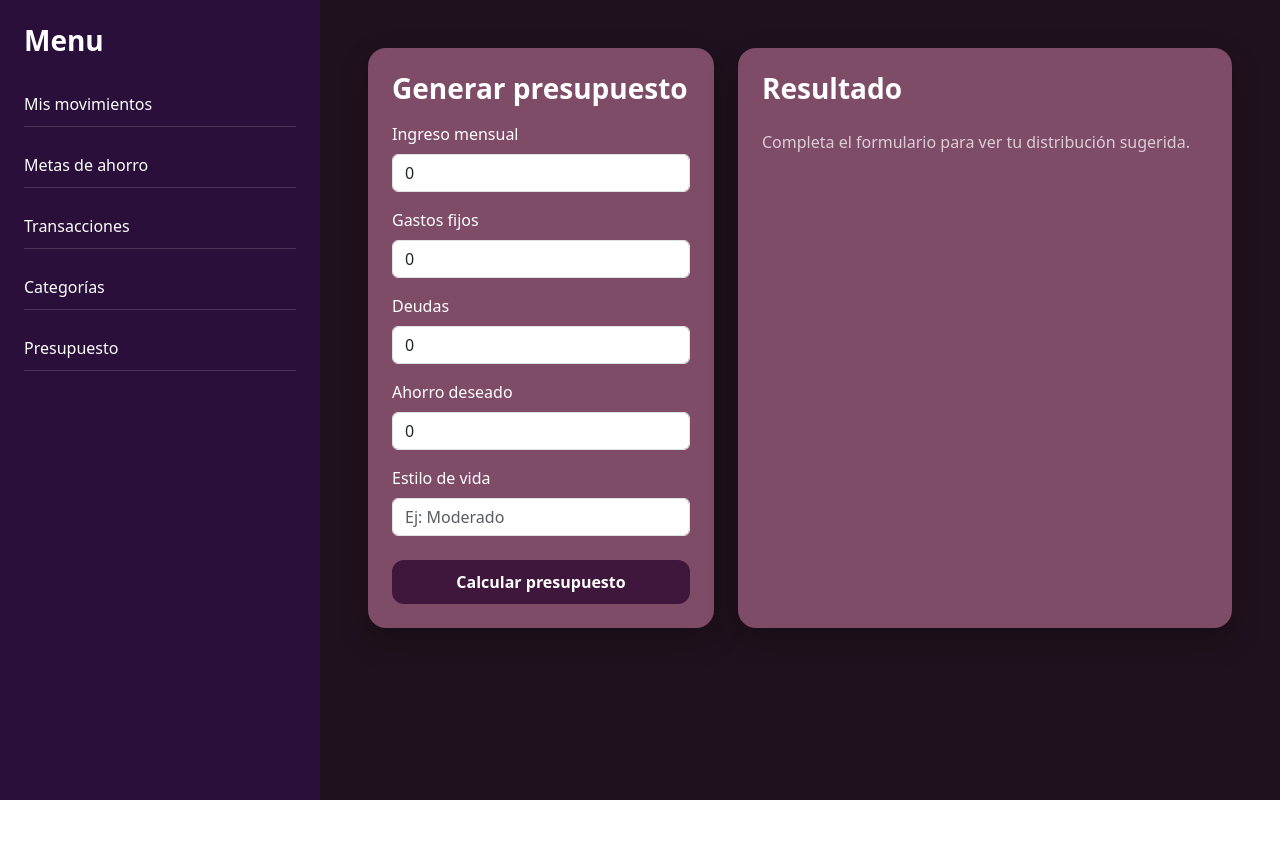
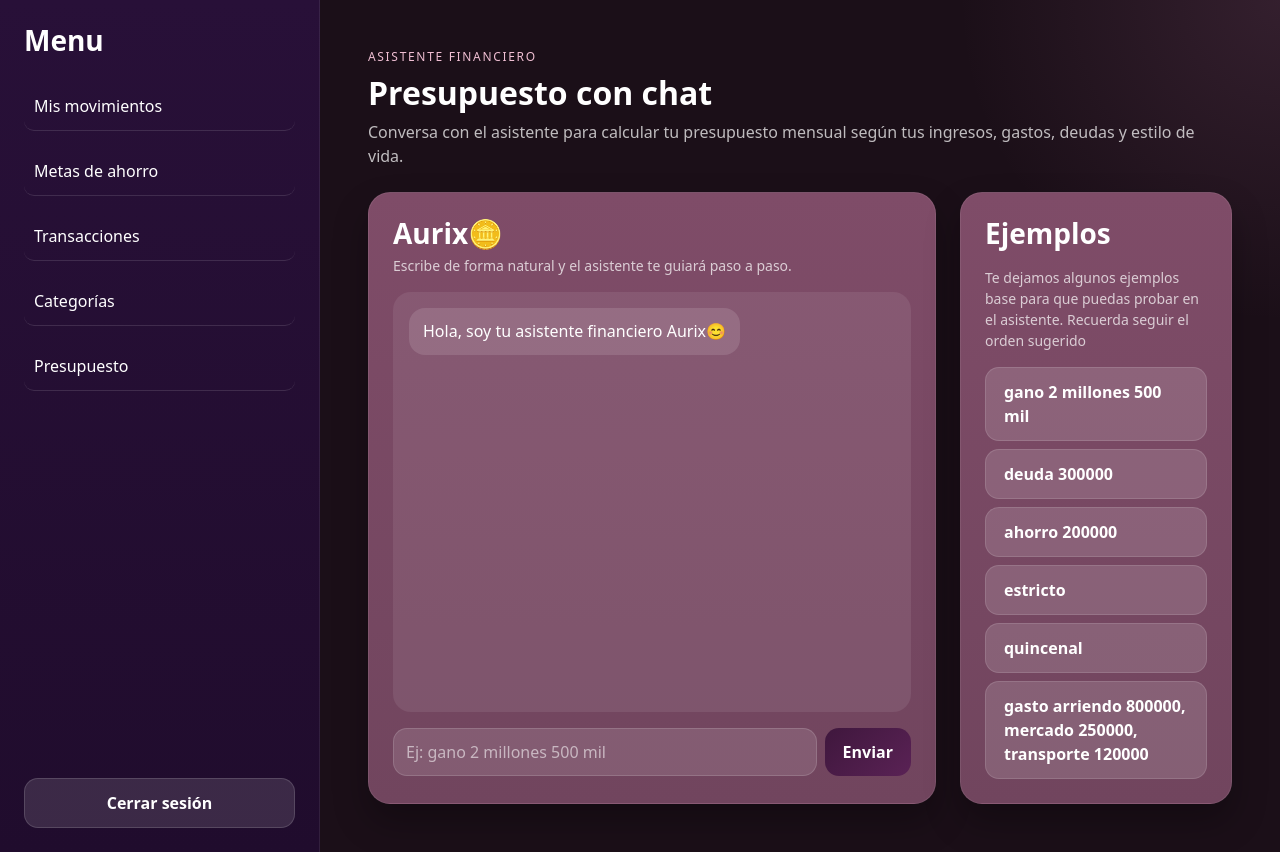
Before and after one commit to alejaagf11/NuvoraProject, an Angular app in the folder frontend/: page /presupuesto in a window 1280 px wide. Before the commit the page ends 800 px from the top, so only its background shows below. Built offline with nearby package versions, Linux system fonts and the light colour scheme.

Commit message:
Chat de presupuestos mas el valor mensual de un abono

```diff
--- a/frontend/src/app/dashboard/dashboard.component.css
+++ b/frontend/src/app/dashboard/dashboard.component.css
@@ -81,11 +81,11 @@
 }
 
 .amount-expense {
-  color: #ffd1d1;
+  color: #e46d6d;
 }
 
 .amount-income {
-  color: #d6ffe3;
+  color: #41b164;
 }
 
 .jar-wrap {
--- a/frontend/src/app/metas-ahorro-list/metas-ahorro-list.component.css
+++ b/frontend/src/app/metas-ahorro-list/metas-ahorro-list.component.css
@@ -127,11 +127,11 @@
 }
 
 .success-text {
-  color: #d6ffe3;
+  color: #41b164;
 }
 
 .danger-text {
-  color: #ffd1d1;
+  color: #e46d6d;
 }
 
 .custom-progress {
--- a/frontend/src/app/models/metas_ahorro.ts
+++ b/frontend/src/app/models/metas_ahorro.ts
@@ -6,4 +6,6 @@ export interface MetasAhorro{
     ahorroMensual?: number;
     montoAhorrado?: number;
     usuarioId?: number;
+    montoRestante?: number;
+    mesesRestantes?: number;
 }
--- a/frontend/src/app/presupuesto/presupuesto.component.css
+++ b/frontend/src/app/presupuesto/presupuesto.component.css
@@ -5,76 +5,157 @@
 }
 
 .sidebar {
-  background: #2a0f3a;
+  background: linear-gradient(180deg, #281038 0%, #200c2d 100%);
   color: white;
   min-height: 100vh;
+  border-right: 1px solid rgba(255,255,255,0.08);
+  display: flex;
+  flex-direction: column;
 }
 
 .menu-links li {
-  padding: 10px 0;
-  border-bottom: 1px solid rgba(255,255,255,0.15);
+  padding: 12px 10px;
+  border-bottom: 1px solid rgba(255,255,255,0.12);
   cursor: pointer;
   transition: 0.2s ease;
+  border-radius: 10px;
 }
 
 .menu-links li:hover {
   color: #f2bdd3;
-  padding-left: 6px;
+  background: rgba(255,255,255,0.06);
+  padding-left: 14px;
 }
 
 .main-content {
-  background: #1f111d;
+  background:
+    radial-gradient(circle at top right, rgba(181, 115, 159, 0.16), transparent 25%),
+    #1b0f18;
+  min-height: 100vh;
 }
 
-.budget-card {
-  background: #7f4c68;
-  border: none;
-  color: white;
-  border-radius: 18px;
-  box-shadow: 0 12px 30px rgba(0, 0, 0, 0.22);
-}
-
-.btn-custom {
-  background-color: #3f173d;
-  color: white;
-  border: none;
-  border-radius: 12px;
-  font-weight: 600;
-  padding: 10px 18px;
-}
-
-.btn-custom:hover {
-  background-color: #572052;
+.section-header .eyebrow {
+  text-transform: uppercase;
+  letter-spacing: 0.14em;
+  font-size: 12px;
+  color: #f0bfd3;
 }
 
 .text-muted-custom {
   color: rgba(255,255,255,0.72);
 }
 
-.result-grid {
-  display: grid;
-  grid-template-columns: repeat(2, 1fr);
-  gap: 16px;
+.budget-card {
+  background: linear-gradient(180deg, #7f4c68 0%, #71455e 100%);
+  border: 1px solid rgba(255,255,255,0.08);
+  color: white;
+  border-radius: 22px;
+  box-shadow: 0 18px 35px rgba(0, 0, 0, 0.28);
 }
 
-.result-item {
-  background: rgba(255,255,255,0.1);
+.custom-input {
+  background: rgba(255,255,255,0.12);
+  border: 1px solid rgba(255,255,255,0.14);
+  color: white;
   border-radius: 14px;
-  padding: 18px;
-  display: flex;
-  flex-direction: column;
-  gap: 6px;
+  min-height: 48px;
 }
 
-.result-item span {
-  color: rgba(255,255,255,0.75);
-  font-size: 14px;
+.custom-input:focus {
+  background: rgba(255,255,255,0.16);
+  color: white;
+  border-color: #efc2d5;
+  box-shadow: 0 0 0 0.2rem rgba(239, 194, 213, 0.2);
 }
 
-.result-item strong {
-  font-size: 20px;
+.custom-input::placeholder {
+  color: rgba(255,255,255,0.56);
 }
 
-.result-item.highlight {
+.btn-custom {
+  background: linear-gradient(135deg, #3f173d 0%, #5a2255 100%);
+  color: white;
+  border: none;
+  border-radius: 14px;
+  font-weight: 700;
+  padding: 12px 18px;
+}
+
+.btn-custom:hover {
+  background: linear-gradient(135deg, #52204f 0%, #6f2b68 100%);
+}
+
+.btn-soft {
+  background: rgba(255,255,255,0.14);
+  color: white;
+  border: 1px solid rgba(255,255,255,0.12);
+  border-radius: 14px;
+  font-weight: 600;
+  padding: 12px 18px;
+}
+
+.btn-soft:hover {
+  background: rgba(255,255,255,0.2);
+  color: white;
+}
+
+.btn-logout {
+  background: rgba(255,255,255,0.12);
+  color: white;
+  border: 1px solid rgba(255,255,255,0.14);
+  border-radius: 14px;
+  font-weight: 700;
+  padding: 12px 18px;
+}
+
+.btn-logout:hover {
+  background: rgba(255,255,255,0.2);
+  color: white;
+}
+
+.chat-box {
+  background: rgba(255,255,255,0.08);
+  border-radius: 18px;
+  padding: 16px;
+  min-height: 420px;
+  max-height: 520px;
+  overflow-y: auto;
+}
+
+.chat-user,
+.chat-bot {
+  display: inline-block;
+  width: fit-content;
+  max-width: 80%;
+  padding: 12px 14px;
+  border-radius: 16px;
+  white-space: pre-line;
+  word-break: break-word;
+  overflow-wrap: anywhere;
+  line-height: 1.45;
+
+}
+
+
+.chat-user {
   background: #3f173d;
+  text-align: left;
 }
+
+.chat-bot {
+  background: rgba(255,255,255,0.12);
+  text-align: left;
+}
+
+.pill-label {
+  padding: 8px 12px;
+  border-radius: 999px;
+  ;
+  font-size: 12px;
+  font-weight: 700;
+  letter-spacing: 0.08em;
+}
+
+.example-list .btn {
+  white-space: normal;
+}
--- a/frontend/src/app/presupuesto/presupuesto.component.html
+++ b/frontend/src/app/presupuesto/presupuesto.component.html
@@ -1,123 +1,110 @@
 <div class="container-fluid main-vh-100 p-0">
   <div class="row h-100 m-0">
 
-    <div class="col-md-3 p-4 sidebar">
-      <h3 class="mb-4 fw-bold">Menu</h3>
+    <div class="col-md-3 p-4 sidebar d-flex flex-column">
+      <div>
+        <h3 class="mb-4 fw-bold">Menu</h3>
 
-      <ul class="list-unstyled menu-links">
-        <li class="mb-3" routerLink="/dashboard">Mis movimientos</li>
-        <li class="mb-3" routerLink="/metas-ahorro-list">Metas de ahorro</li>
-        <li class="mb-3" routerLink="/transacciones">Transacciones</li>
-        <li class="mb-3" routerLink="/categorias">Categorías</li>
-        <li class="mb-3" routerLink="/presupuesto">Presupuesto</li>
-      </ul>
+        <ul class="list-unstyled menu-links">
+          <li class="mb-3" routerLink="/dashboard">Mis movimientos</li>
+          <li class="mb-3" routerLink="/metas-ahorro-list">Metas de ahorro</li>
+          <li class="mb-3" routerLink="/transacciones">Transacciones</li>
+          <li class="mb-3" routerLink="/categorias">Categorías</li>
+          <li class="mb-3" routerLink="/presupuesto">Presupuesto</li>
+        </ul>
+      </div>
+
+      <div class="mt-auto pt-4">
+        <button class="btn btn-logout w-100" (click)="logout()">
+          Cerrar sesión
+        </button>
+      </div>
     </div>
 
     <div class="col-md-9 p-5 main-content">
+      <div class="section-header mb-4">
+        <p class="eyebrow mb-2">Asistente financiero</p>
+        <h2 class="fw-bold mb-2">Presupuesto con chat</h2>
+        <p class="text-muted-custom mb-0">
+          Conversa con el asistente para calcular tu presupuesto mensual según tus ingresos, gastos, deudas y estilo de vida.
+        </p>
+      </div>
+
       <div class="row g-4">
-        <div class="col-lg-5">
-          <div class="card budget-card p-4">
-            <h3 class="fw-bold mb-3">Generar presupuesto</h3>
+        <div class="col-lg-8">
+          <div class="card budget-card p-4 h-100">
+            <div class="d-flex justify-content-between align-items-center mb-3">
+              <div>
+                <h3 class="fw-bold mb-1">Aurix🪙</h3>
+                <p class="text-muted-custom small mb-0">
+                  Escribe de forma natural y el asistente te guiará paso a paso.
+                </p>
+              </div>
 
-            <div *ngIf="errorMensaje" class="alert alert-danger">
-              {{ errorMensaje }}
+
+
+              <span class="pill-label"></span>
             </div>
 
-            <div class="mb-3">
-              <label class="form-label">Ingreso mensual</label>
-              <input
-                type="number"
-                class="form-control"
-                [(ngModel)]="presupuestoForm.ingreso"
-                name="ingreso"
-                placeholder="Ej: 2500000">
+            <div class="chat-box mb-3">
+              <div *ngFor="let mensaje of mensajes" class="mb-3">
+                <div [ngClass]="mensaje.rol === 'user' ? 'chat-user' : 'chat-bot'">
+                  {{ mensaje.texto }}
+                </div>
+              </div>
+
+              <div *ngIf="cargando" class="chat-bot">
+                Pensando respuesta...
+              </div>
             </div>
 
-            <div class="mb-3">
-              <label class="form-label">Gastos fijos</label>
-              <input
-                type="number"
-                class="form-control"
-                [(ngModel)]="presupuestoForm.gastosFijos"
-                name="gastosFijos"
-                placeholder="Ej: 900000">
-            </div>
-
-            <div class="mb-3">
-              <label class="form-label">Deudas</label>
-              <input
-                type="number"
-                class="form-control"
-                [(ngModel)]="presupuestoForm.deudas"
-                name="deudas"
-                placeholder="Ej: 250000">
-            </div>
-
-            <div class="mb-3">
-              <label class="form-label">Ahorro deseado</label>
-              <input
-                type="number"
-                class="form-control"
-                [(ngModel)]="presupuestoForm.ahorroDeseado"
-                name="ahorroDeseado"
-                placeholder="Ej: 300000">
-            </div>
-
-            <div class="mb-4">
-              <label class="form-label">Estilo de vida</label>
+            <div class="d-flex gap-2">
               <input
                 type="text"
-                class="form-control"
-                [(ngModel)]="presupuestoForm.estiloVida"
-                name="estiloVida"
-                placeholder="Ej: Moderado">
+                class="form-control custom-input"
+                [(ngModel)]="mensajeChat"
+                (keyup.enter)="enviarMensaje()"
+                placeholder="Ej: gano 2 millones 500 mil">
+
+              <button class="btn btn-custom" (click)="enviarMensaje()" [disabled]="cargando">
+                Enviar
+              </button>
             </div>
-
-            <button class="btn btn-custom w-100" (click)="generarPresupuesto()">
-              Calcular presupuesto
-            </button>
           </div>
         </div>
 
-        <div class="col-lg-7">
+        <div class="col-lg-4">
           <div class="card budget-card p-4 h-100">
-            <h3 class="fw-bold mb-4">Resultado</h3>
+            <h3 class="fw-bold mb-3">Ejemplos</h3>
+            <p class="text-muted-custom small mb-3">
+              Te dejamos algunos ejemplos base para que puedas probar en el asistente. Recuerda seguir el orden sugerido
+            </p>
 
-            <div *ngIf="!resultado" class="text-muted-custom">
-              Completa el formulario para ver tu distribución sugerida.
-            </div>
+            <div class="example-list d-grid gap-2">
+              <button class="btn btn-soft text-start" (click)="enviarEjemplo('gano 2 millones 500 mil')">
+                gano 2 millones 500 mil
+              </button>
 
-            <div *ngIf="resultado" class="result-grid">
-              <div class="result-item">
-                <span>Esenciales</span>
-                <strong>{{ resultado.esenciales | currency }}</strong>
-              </div>
+              <button class="btn btn-soft text-start" (click)="enviarEjemplo('deuda 300000')">
+                deuda 300000
+              </button>
 
-              <div class="result-item">
-                <span>Deudas</span>
-                <strong>{{ resultado.deudas | currency }}</strong>
-              </div>
+              <button class="btn btn-soft text-start" (click)="enviarEjemplo('ahorro 200000')">
+                ahorro 200000
+              </button>
 
-              <div class="result-item">
-                <span>Ahorro</span>
-                <strong>{{ resultado.ahorro | currency }}</strong>
-              </div>
+              <button class="btn btn-soft text-start" (click)="enviarEjemplo('estricto')">
+                estricto
+              </button>
 
-              <div class="result-item">
-                <span>Estilo de vida</span>
-                <strong>{{ resultado.estiloVida | currency }}</strong>
-              </div>
+              <button class="btn btn-soft text-start" (click)="enviarEjemplo('quincenal')">
+                quincenal
+              </button>
 
-              <div class="result-item">
-                <span>Imprevistos</span>
-                <strong>{{ resultado.imprevistos | currency }}</strong>
-              </div>
+              <button class="btn btn-soft text-start" (click)="enviarEjemplo('gasto arriendo 800000, mercado 250000, transporte 120000')">
+                gasto arriendo 800000, mercado 250000, transporte 120000
+              </button>
 
-              <div class="result-item highlight">
-                <span>Disponible semanal</span>
-                <strong>{{ resultado.disponibleSemanal | currency }}</strong>
-              </div>
-            </div>
           </div>
         </div>
       </div>
--- a/frontend/src/app/presupuesto/presupuesto.component.ts
+++ b/frontend/src/app/presupuesto/presupuesto.component.ts
@@ -1,6 +1,7 @@
 import { Component } from '@angular/core';
-import { PresupuestoRequest, PresupuestoResponse } from '../models/presupuesto';
+import { Router } from '@angular/router';
 import { PresupuestoService } from '../services/presupuesto.service';
+import { UsuarioService } from '../services/usuario.service';
 
 @Component({
   selector: 'app-presupuesto',
@@ -10,34 +11,53 @@ import { PresupuestoService } from '../services/presupuesto.service';
 })
 export class PresupuestoComponent {
 
-  presupuestoForm: PresupuestoRequest = {
-    ingreso: 0,
-    gastosFijos: 0,
-    deudas: 0,
-    ahorroDeseado: 0,
-    estiloVida: ''
-  };
+  mensajes: { rol: 'user' | 'bot'; texto: string }[] = [
+    {
+      rol: 'bot',
+      texto: 'Hola, soy tu asistente financiero Aurix😊'
+      }
+  ];
 
-  resultado: PresupuestoResponse | null = null;
-  errorMensaje: string | null = null;
+  mensajeChat = '';
+  cargando = false;
 
-  constructor(private presupuestoService: PresupuestoService) {}
+  constructor(
+    private presupuestoService: PresupuestoService,
+    private usuarioService: UsuarioService,
+    private router: Router
+  ) {}
 
-  generarPresupuesto() {
-    if (!this.presupuestoForm.ingreso || this.presupuestoForm.ingreso <= 0) {
-      this.errorMensaje = 'Debes ingresar un monto válido';
-      return;
-    }
+  enviarMensaje() {
+    if (!this.mensajeChat.trim() || this.cargando) return;
 
-    this.presupuestoService.generar(this.presupuestoForm).subscribe({
-      next: (data) => {
-        this.resultado = data;
-        this.errorMensaje = null;
+    const texto = this.mensajeChat.trim();
+    this.mensajes.push({ rol: 'user', texto });
+    this.mensajeChat = '';
+    this.cargando = true;
+
+    this.presupuestoService.chat(texto).subscribe({
+      next: (respuesta) => {
+        this.mensajes.push({ rol: 'bot', texto: respuesta });
+        this.cargando = false;
       },
       error: (err) => {
-        console.error('Error al generar presupuesto', err);
-        this.errorMensaje = err.error?.message || 'No se pudo generar el presupuesto';
+        console.error('Error en chat IA', err);
+        this.mensajes.push({
+          rol: 'bot',
+          texto: 'No pude procesar tu mensaje en este momento. Intenta de nuevo.'
+        });
+        this.cargando = false;
       }
     });
   }
+
+  enviarEjemplo(texto: string) {
+    this.mensajeChat = texto;
+    this.enviarMensaje();
+  }
+
+  logout() {
+    this.usuarioService.logout();
+    this.router.navigate(['/usuario-login']);
+  }
 }
--- a/frontend/src/app/services/presupuesto.service.ts
+++ b/frontend/src/app/services/presupuesto.service.ts
@@ -15,4 +15,12 @@ export class PresupuestoService {
   generar(data: PresupuestoRequest): Observable<PresupuestoResponse> {
     return this.http.post<PresupuestoResponse>(`${this.baseUrl}/generate`, data);
   }
+
+  chat(mensaje:string): Observable<string> {
+    return this.http.post(`${this.baseUrl}/chat`, mensaje,{
+      responseType: 'text'
+    } );
+  }
+
+
 }
--- a/frontend/src/app/transacciones/transacciones.component.css
+++ b/frontend/src/app/transacciones/transacciones.component.css
@@ -187,11 +187,11 @@
 }
 
 .amount-expense {
-  color: #ffd1d1;
+  color: #e46d6d;
 }
 
 .amount-income {
-  color: #d6ffe3;
+  color: #41b164;
 }
 
 .action-link {
```
Also changed, not shown: frontend/src/app/metas-ahorro-list/metas-ahorro-list.component.html (+15 -16 lines), frontend/src/app/models/presupuesto.ts (+11 -1 lines).
